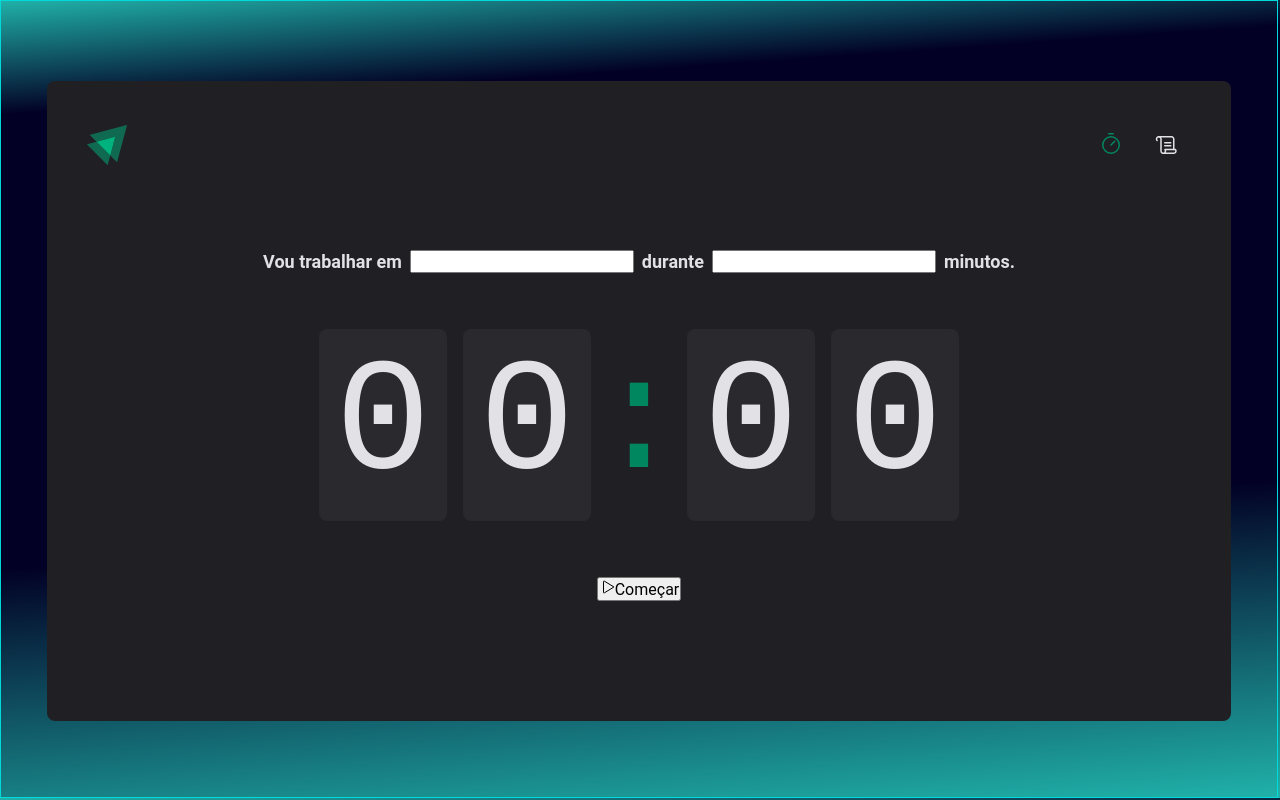
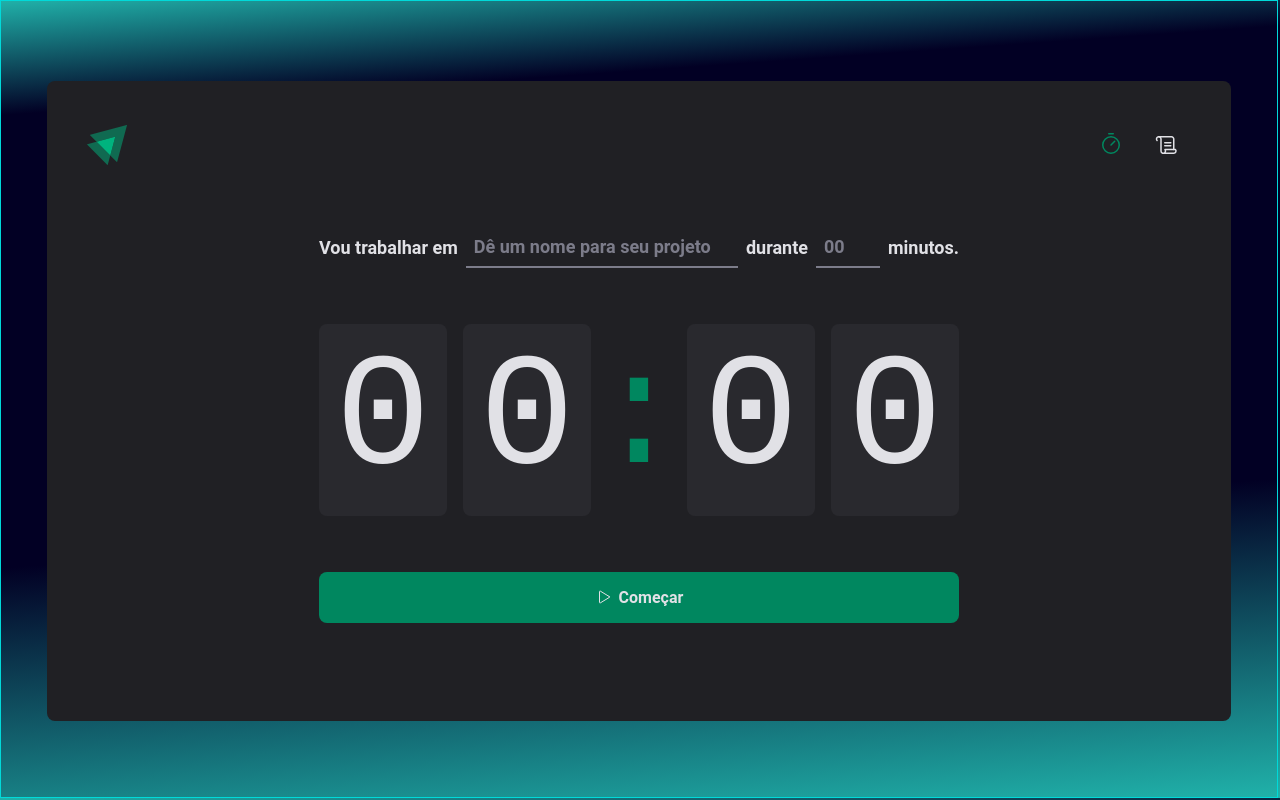
Before and after one commit to shadyueh/rs22-ignite-timer, a React app: page / in a window 1280 px wide. Built offline with nearby package versions, Linux system fonts and the light colour scheme; the HTML template or start-up script is replaced by a standard one.

Commit message:
feat: create base input component
stylize inputs

```diff
--- a/src/pages/Home/index.tsx
+++ b/src/pages/Home/index.tsx
@@ -5,6 +5,9 @@
   FormContainer,
   CountdownContainer,
   Separator,
+  StartCountdownButton,
+  TaskInput,
+  MinutesAmountInput,
 } from './styles'
 
 export function Home() {
@@ -13,9 +16,13 @@
       <form action="">
         <FormContainer>
           <label htmlFor="task">Vou trabalhar em</label>
-          <input id="task" type="text" />
+          <TaskInput id="task" placeholder="Dê um nome para seu projeto" />
           <label htmlFor="minutesAmount">durante</label>
-          <input type="number" id="minutesAmount" />
+          <MinutesAmountInput
+            type="number"
+            id="minutesAmount"
+            placeholder="00"
+          />
           <span>minutos.</span>
         </FormContainer>
         <CountdownContainer>
@@ -25,10 +32,10 @@
           <span>0</span>
           <span>0</span>
         </CountdownContainer>
-        <button type="submit">
+        <StartCountdownButton type="submit">
           <Play />
           Começar
-        </button>
+        </StartCountdownButton>
       </form>
     </HomeContainer>
   )
--- a/src/pages/Home/styles.ts
+++ b/src/pages/Home/styles.ts
@@ -27,6 +27,34 @@
   flex-wrap: wrap;
 `
 
+const BaseInput = styled.input`
+  background: transparent;
+  height: 2.5rem;
+  border: 0;
+  border-bottom: 2px solid ${(props) => props.theme['gray-500']};
+  font-weight: bold;
+  font-size: inherit;
+  padding: 0 0.5rem;
+  color: ${(props) => props.theme['gray-100']};
+
+  &:focus {
+    box-shadow: none;
+    border-color: ${(props) => props.theme['green-500']};
+  }
+
+  &::placeholder {
+    color: ${(props) => props.theme['gray-500']};
+  }
+`
+
+export const TaskInput = styled(BaseInput)`
+  flex: 1;
+`
+
+export const MinutesAmountInput = styled(BaseInput)`
+  width: 4rem;
+`
+
 export const CountdownContainer = styled.div`
   font-family: 'Roboto Mono', monospace;
   font-size: 10rem;
@@ -50,3 +78,27 @@
   display: flex;
   justify-content: center;
 `
+
+export const StartCountdownButton = styled.button`
+  width: 100%;
+  border: 0;
+  padding: 1rem;
+  border-radius: 8px;
+  display: flex;
+  align-items: center;
+  justify-content: center;
+  gap: 0.5rem;
+  font-weight: bold;
+  cursor: pointer;
+  background: ${(props) => props.theme['green-500']};
+  color: ${(props) => props.theme['gray-100']};
+
+  &:disabled {
+    opacity: 0.7;
+    cursor: not-allowed;
+  }
+
+  &:not(:disabled):hover {
+    background: ${(props) => props.theme['green-700']};
+  }
+`
```
